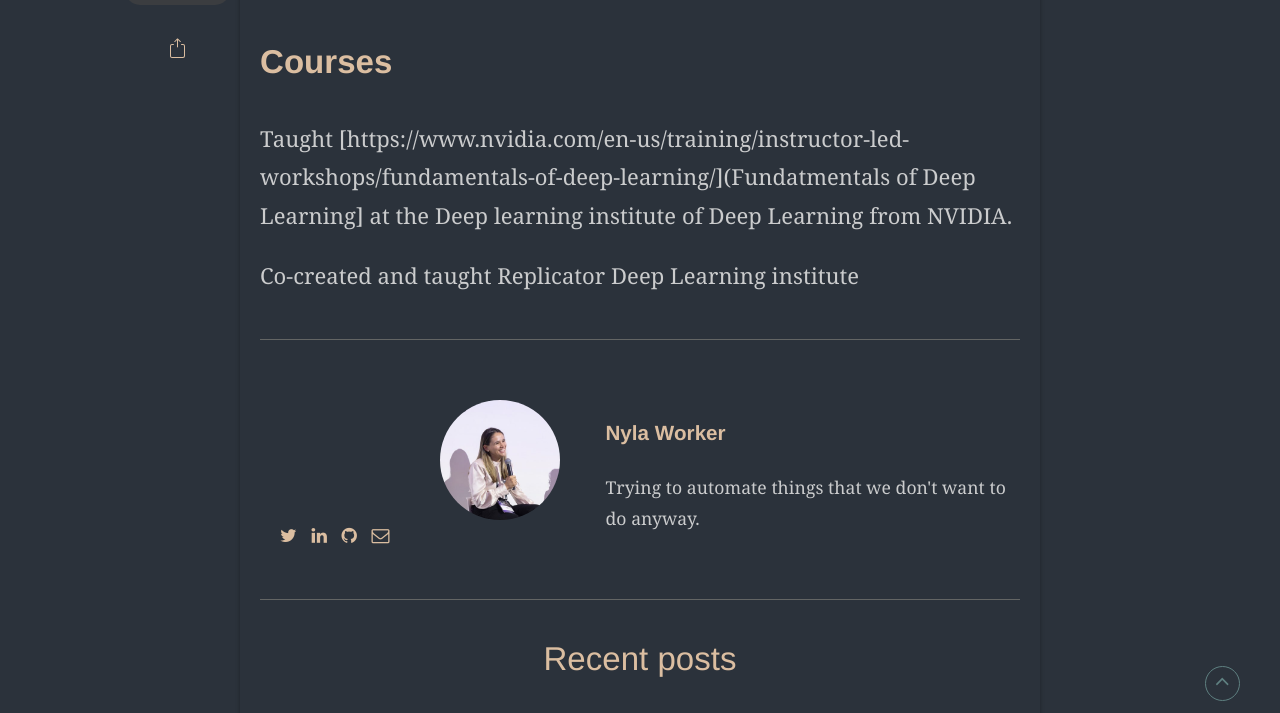
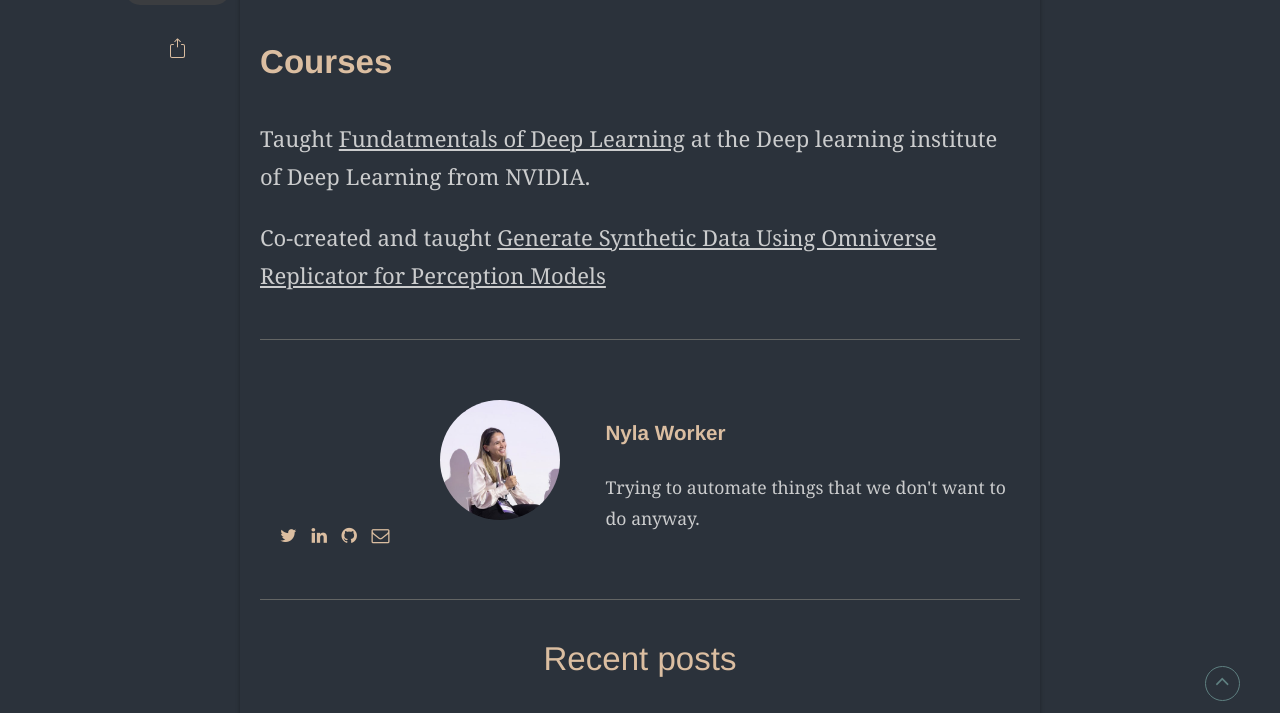
Before and after one commit to NylaWorker/nylaworker, a Jekyll site: the page built from _posts/2021-03-24-starting-the-adventure.md, in a window 1280 px wide and 900 px high, scrolled down 2530 px, cut to the strip 137-850 px from the top of the window. Built offline with Jekyll 4.4.1, drawn with Linux system fonts in a browser that asks for light colours; some web fonts are replaced.

Commit message:
fixed link issue

```diff
--- a/_posts/2021-03-24-starting-the-adventure.md
+++ b/_posts/2021-03-24-starting-the-adventure.md
@@ -37,6 +37,7 @@ At Snorkel AI's conference: "Leveraging Synthetic Data to Train Perception Model
 
 ## Courses
 
-Taught [https://www.nvidia.com/en-us/training/instructor-led-workshops/fundamentals-of-deep-learning/](Fundatmentals of Deep Learning] at the Deep learning institute of Deep Learning from NVIDIA.
+Taught [Fundatmentals of Deep Learning](https://www.nvidia.com/en-us/training/instructor-led-workshops/fundamentals-of-deep-learning/) at the Deep learning institute of Deep Learning from NVIDIA.
 
-Co-created and taught Replicator Deep Learning institute
+Co-created and taught [Generate Synthetic Data Using Omniverse Replicator for Perception Models
+](https://www.nvidia.com/en-us/on-demand/session/gtcfall22-dlit41768/?playlistId=playList-108242b0-35ac-4765-9796-d6961cb026c4)
```
